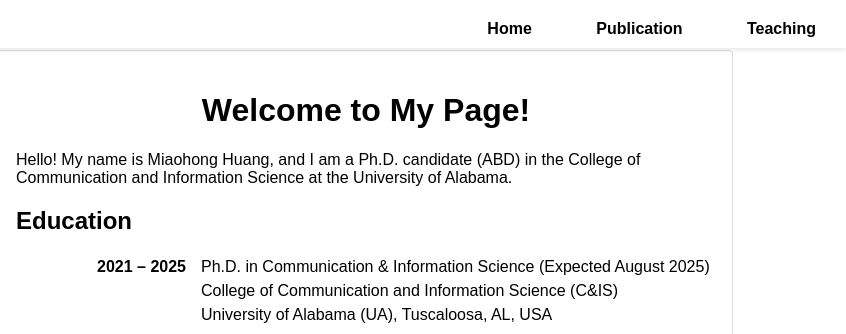
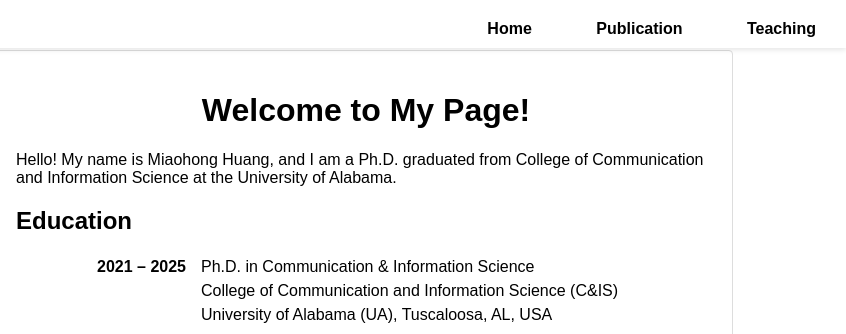
Before and after one commit to MiaoHongHuang/web, a plain HTML site: page index.html in a window 1280 px wide. Shown: the top 334 px of the page, 434-1280 px from the left. Drawn offline with Linux system fonts and the light colour scheme.

Commit message:
UPDATE TEXT

```diff
--- a/index.html
+++ b/index.html
@@ -162,7 +162,7 @@
             <div>
                 <h1 style="text-align: center;">Welcome to My Page!</h1>
                 <p>
-                    Hello! My name is Miaohong Huang, and I am a Ph.D. candidate (ABD) in the College of Communication and Information Science at the University of Alabama.
+                    Hello! My name is Miaohong Huang, and I am a Ph.D. graduated from College of Communication and Information Science at the University of Alabama.
                 </p>
                 <h2>Education</h2>
                 <div style="display: flex; flex-direction: column; align-items: flex-start; margin-left: 0;">
@@ -170,7 +170,7 @@
                     <div style="display: flex; width: 100%; margin-bottom: 10px; align-items: flex-start; line-height: 1.5;">
                         <span style="width: 170px; font-weight: bold; text-align: right; padding-right: 15px; flex-shrink: 0;">2021 – 2025</span>
                         <span style="flex-grow: 1;">
-                            Ph.D. in Communication & Information Science (Expected August 2025)<br>
+                            Ph.D. in Communication & Information Science<br>
                             College of Communication and Information Science (C&IS)<br>
                             University of Alabama (UA), Tuscaloosa, AL, USA
                         </span>
```
